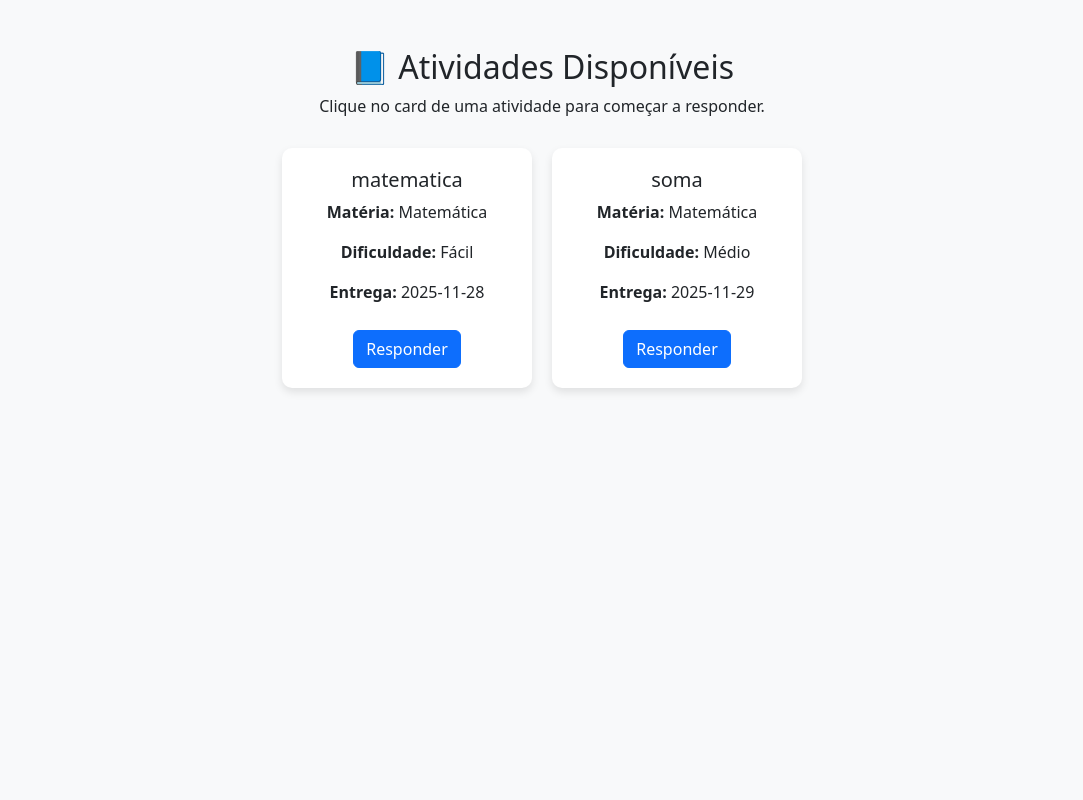
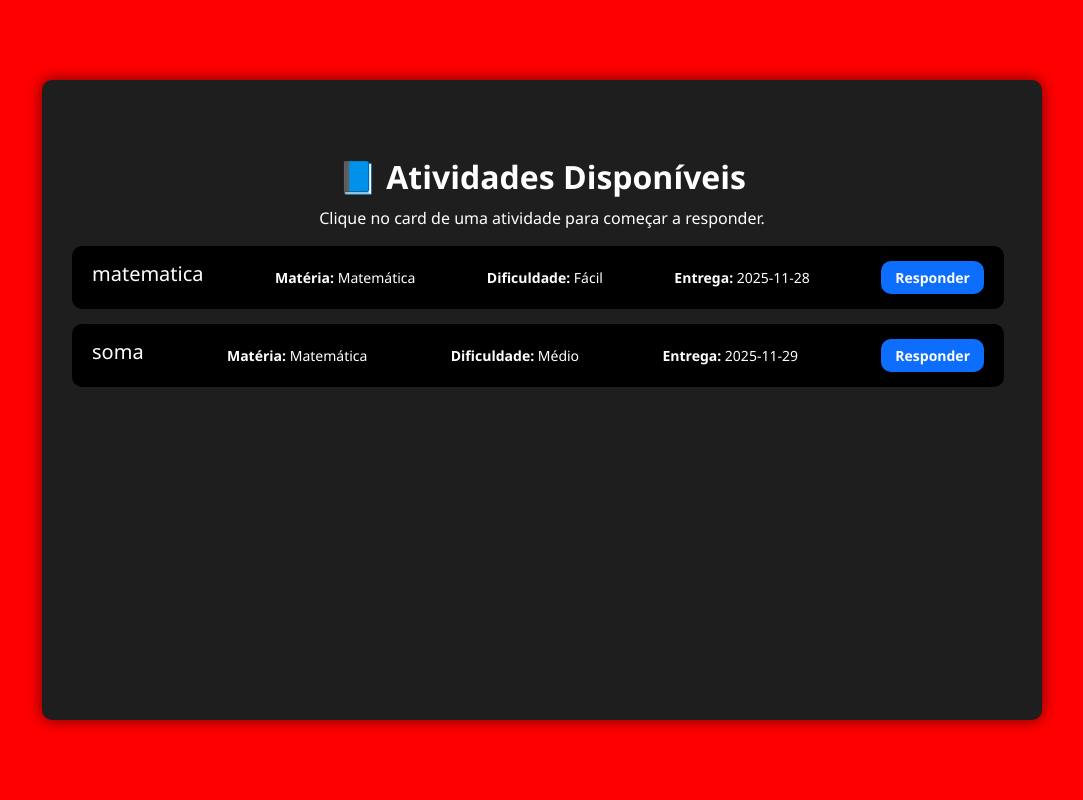
Before and after one commit to VictorLeonardo1346/tcc-projeto-smartlearn, a Flask app: page /aluno in a window 1280 px wide. Shown: the whole page, without its empty margins (98-1181 px from the left). Run offline with Flask 3, Linux system fonts and the light colour scheme.

Commit message:
Layout de Telas atualizado

```diff
--- a/templates/aluno_listar.html
+++ b/templates/aluno_listar.html
@@ -1,39 +1,132 @@
 <!DOCTYPE html>
 <html lang="pt-BR">
   <head>
-    <meta charset="UTF-8">
+    <meta charset="UTF-8" />
     <title>Questionários Disponíveis</title>
-    <link rel="stylesheet" href="https://cdn.jsdelivr.net/npm/bootstrap@5.3.0/dist/css/bootstrap.min.css">
+    <link
+      rel="stylesheet"
+      href="https://cdn.jsdelivr.net/npm/bootstrap@5.3.0/dist/css/bootstrap.min.css"
+    />
     <style>
-        body { background-color: #f8f9fa; }
+      body {
+        background-color: #ff0000; /* fundo cinza escuro da tela */
+        margin: 0;
+        font-family: "Segoe UI", sans-serif;
+        color: #fff;
+        height: 100vh;
+        display: flex;
+        justify-content: center;
+        align-items: center;
+        overflow: hidden; /* impede rolagem do body */
+      }
+
+      /* Caixa central onde ficam os cards */
+      .container {
+        background-color: #1e1e1e; /* fundo preto do painel */
+        padding: 30px;
+        border-radius: 10px;
+        box-shadow: 0 0 15px rgba(0, 0, 0, 0.6);
+        width: 90%;
+        max-width: 1000px;
+        height: 80%; /* define área fixa */
+        display: flex;
+        flex-direction: column;
+      }
+
+      /* Título */
+      h2 {
+        text-align: left;
+        color: #fff;
+        font-weight: bold;
+        margin-bottom: 10px;
+      }
+
+      /* Container dos cards (com rolagem interna) */
       .card-container {
         display: flex;
-            flex-wrap: wrap;
-            justify-content: center;
-            gap: 20px;
-            margin-top: 30px;
+        flex-direction: column;
+        gap: 15px;
+        align-items: flex-start;
+        overflow-y: auto; /* rolagem vertical */
+        scrollbar-width: thin; /* para Firefox */
+        scrollbar-color: #666 #1e1e1e; /* cores personalizadas */
+        padding-right: 8px; /* espaço pro scroll */
+        flex: 1; /* ocupa o resto do container */
       }
+
+      /* Estilo da barra de rolagem (para Chrome, Edge, Safari) */
+      .card-container::-webkit-scrollbar {
+        width: 8px;
+      }
+      .card-container::-webkit-scrollbar-thumb {
+        background-color: #666;
+        border-radius: 10px;
+      }
+      .card-container::-webkit-scrollbar-thumb:hover {
+        background-color: #888;
+      }
+
+      /* Card individual */
       .questionario-card {
-            width: 250px;
-            padding: 20px;
+        width: 100%;
+        padding: 15px 20px;
         border-radius: 10px;
-            background-color: white;
-            box-shadow: 0 4px 8px rgba(0,0,0,0.1);
+        background-color: #000;
+        color: #fff;
+        display: flex;
+        align-items: center;
+        justify-content: space-between;
         transition: transform 0.2s, box-shadow 0.2s;
+      }
+
+      .questionario-card:hover {
+        transform: scale(1.02);
+        box-shadow: 0 0 10px rgba(255, 255, 255, 0.1);
+      }
+
+      /* Texto dentro dos cards */
+      .questionario-card p {
+        margin: 0;
+        font-size: 14px;
+        line-height: 1.4;
+      }
+
+      /* Botões */
+      .btn-responder {
+        border: none;
+        border-radius: 10px;
+        padding: 6px 14px;
+        font-size: 14px;
+        font-weight: bold;
         cursor: pointer;
-            text-align: center;
+        transition: all 0.2s ease-in-out;
       }
-        .questionario-card:hover {
-            transform: translateY(-5px);
-            box-shadow: 0 8px 16px rgba(0,0,0,0.2);
+
+      /* Verde: responder */
+      .btn-responder.responder {
+        background-color: #00b050;
+        color: #fff;
       }
-        .btn-responder { margin-top: 10px; }
+      .btn-responder.responder:hover {
+        background-color: #009645;
+      }
+
+      /* Cinza: respondido */
+      .btn-responder.respondido {
+        background-color: #777;
+        color: #fff;
+      }
+      .btn-responder.respondido:hover {
+        background-color: #666;
+      }
     </style>
   </head>
   <body>
     <div class="container">
       <h2 class="text-center mt-5">📘 Atividades Disponíveis</h2>
-    <p class="text-center">Clique no card de uma atividade para começar a responder.</p>
+      <p class="text-center">
+        Clique no card de uma atividade para começar a responder.
+      </p>
 
       <div class="card-container" id="cardsQuestionarios">
         <!-- Cards serão inseridos via JS -->
```
Also changed, not shown: templates/aluno_responder.html (+72 -9 lines), templates/aluno_resultado.html (+121 -15 lines), templates/rankingAluno/ranking.html (+15 -3 lines). Lines whose indentation alone changed are shown as unchanged.
